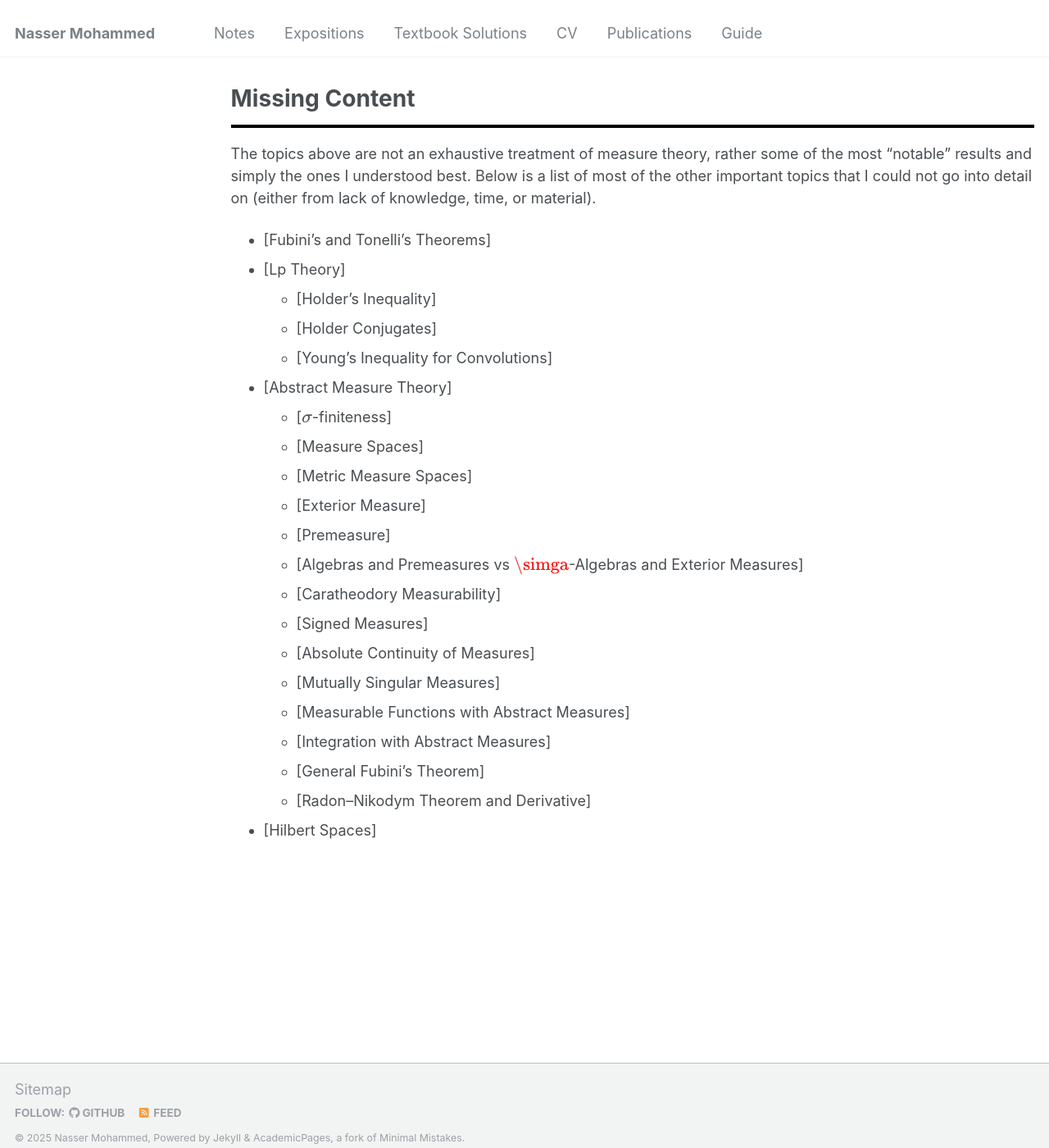
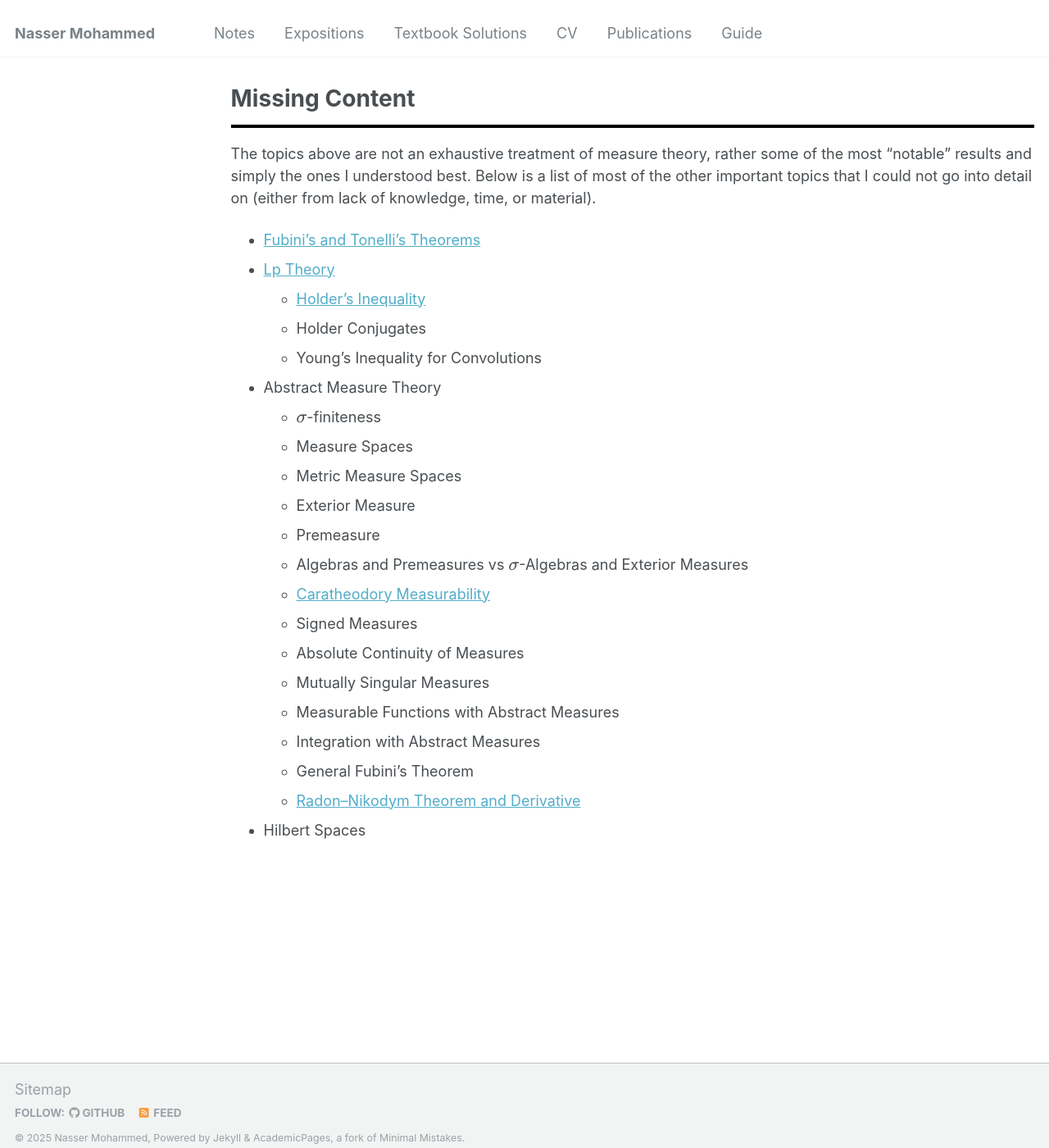
Before and after one commit to Nasser-Mohammed/Nasser-Mohammed.github.io, a Jekyll site: the page built from _pages/notes/analysis/missing.md, in a window 1280 px wide and 1400 px high. Shown: the whole window at 82% size. Built offline with Jekyll 4.4.1, drawn with Linux system fonts in a browser that asks for light colours.

Commit message:
Update missing.md

```diff
--- a/_pages/notes/analysis/missing.md
+++ b/_pages/notes/analysis/missing.md
@@ -7,24 +7,24 @@ author_profile: false
 <hr style="border: 2px solid black;">
 The topics above are not an exhaustive treatment of measure theory, rather some of the most "notable" results and simply the ones I understood best. Below is a list of most of the other important topics that I could not go into detail on (either from lack of knowledge, time, or material).
 
-- [Fubini's and Tonelli's Theorems]
-- [Lp Theory]
-  - [Holder's Inequality]
-  - [Holder Conjugates]
-  - [Young's Inequality for Convolutions]
-- [Abstract Measure Theory]
-  - [\\(\sigma\\)-finiteness]
-  - [Measure Spaces]
-  - [Metric Measure Spaces]
-  - [Exterior Measure]
-  - [Premeasure]
-  - [Algebras and Premeasures vs \\(\simga\\)-Algebras and Exterior Measures]
-  - [Caratheodory Measurability]
-  - [Signed Measures]
-  - [Absolute Continuity of Measures]
-  - [Mutually Singular Measures]
-  - [Measurable Functions with Abstract Measures]
-  - [Integration with Abstract Measures]
-  - [General Fubini's Theorem]
-  - [Radon–Nikodym Theorem and Derivative]
-- [Hilbert Spaces]
+- [Fubini's and Tonelli's Theorems](https://en.wikipedia.org/wiki/Fubini%27s_theorem)
+- [Lp Theory](https://en.wikipedia.org/wiki/Lp_space)
+  - [Holder's Inequality](https://en.wikipedia.org/wiki/H%C3%B6lder%27s_inequality)
+  - Holder Conjugates
+  - Young's Inequality for Convolutions
+- Abstract Measure Theory
+  - \\(\sigma\\)-finiteness
+  - Measure Spaces
+  - Metric Measure Spaces
+  - Exterior Measure
+  - Premeasure
+  - Algebras and Premeasures vs \\(\sigma\\)-Algebras and Exterior Measures
+  - [Caratheodory Measurability](https://en.wikipedia.org/wiki/Carath%C3%A9odory%27s_criterion)
+  - Signed Measures
+  - Absolute Continuity of Measures
+  - Mutually Singular Measures
+  - Measurable Functions with Abstract Measures
+  - Integration with Abstract Measures
+  - General Fubini's Theorem
+  - [Radon–Nikodym Theorem and Derivative](https://en.wikipedia.org/wiki/Radon%E2%80%93Nikodym_theorem)
+- Hilbert Spaces
```
